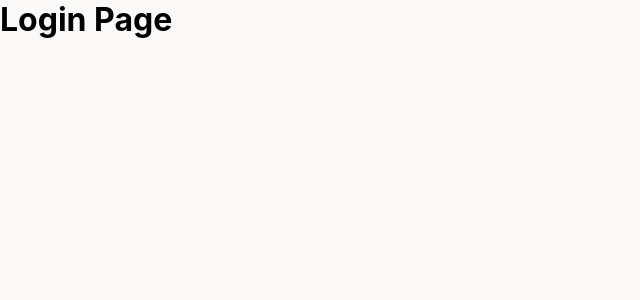
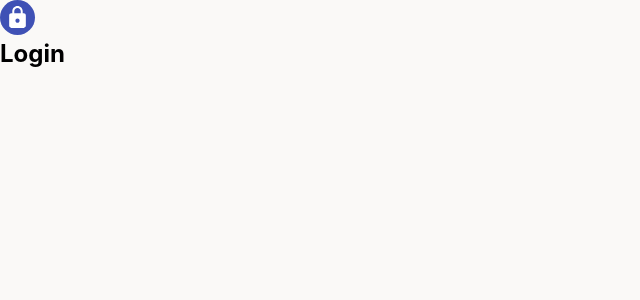
Before and after one commit to ipetrov22/schooly-v2, a React (Create React App) app in the folder client/: page /login in a window 1280 px wide. Shown: the top 300 px of the page, without its empty margins (0-640 px from the left). Built offline with nearby package versions, Linux system fonts and the light colour scheme.

Commit message:
install react-icons

```diff
--- a/client/package.json
+++ b/client/package.json
@@ -9,6 +9,7 @@
     "node-sass": "^5.0.0",
     "react": "^17.0.2",
     "react-dom": "^17.0.2",
+    "react-icons": "^4.2.0",
     "react-router-dom": "^5.2.0",
     "react-scripts": "4.0.3",
     "web-vitals": "^1.1.1"
--- /dev/null
+++ b/client/src/components/LoginForm/LoginForm.js
@@ -0,0 +1,17 @@
+import { MdLock } from 'react-icons/md';
+import './LoginForm.scss';
+
+const LoginForm = () => {
+    return (
+        <div className="login-wrapper">
+            <MdLock size={'35px'} style={{ background: '#3f51b5', fill: '#fff', borderRadius: '50%', padding: '5px' }} />
+            <h2>Login</h2>
+
+            <form>
+
+            </form>
+        </div>
+    );
+};
+
+export default LoginForm;
--- /dev/null
+++ b/client/src/components/LoginForm/index.js
@@ -0,0 +1 @@
+export { default } from './LoginForm';
--- a/client/src/pages/Login.js
+++ b/client/src/pages/Login.js
@@ -1,7 +1,9 @@
+import LoginForm from '../components/LoginForm';
+
 const Login = () => {
     return (
         <div className="login-page">
-            <h1>Login Page</h1>
+            <LoginForm />
         </div>
     );
 };
```
Also changed, not shown: client/src/index.scss (+3 -5 lines), client/src/components/LoginForm/LoginForm.scss (added), 1 other file (tests, documents, lock files or other folders).
